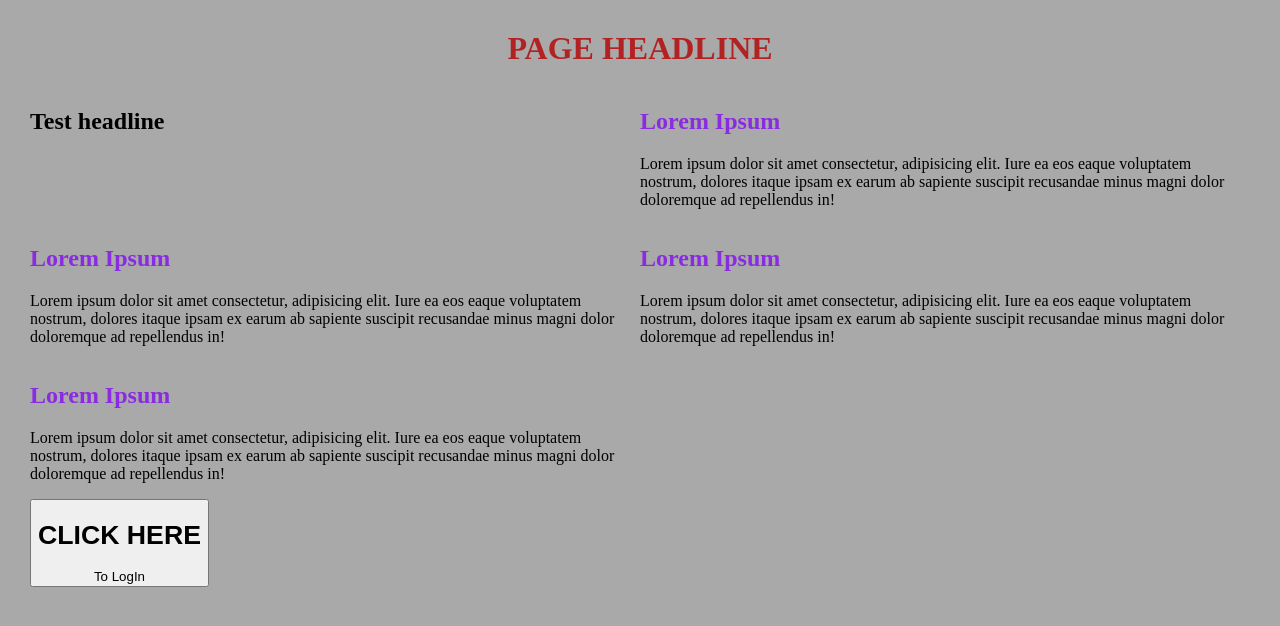
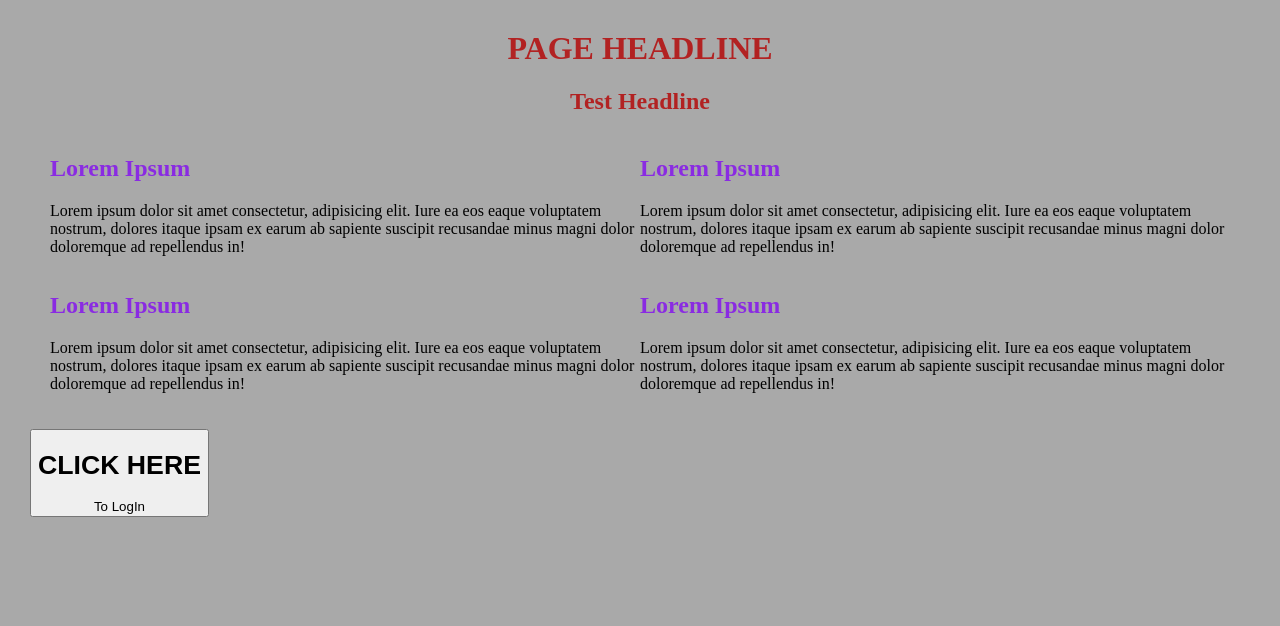
Before and after one commit to Bryscar20/python_curriculum, a Flask app: page / in a window 1280 px wide. Shown: the top 626 px of the page. Run offline with Flask 2, Linux system fonts and the light colour scheme.

Commit message:
index mods#2

```diff
--- a/login/Templates/index.html
+++ b/login/Templates/index.html
@@ -10,9 +10,9 @@
         text-align: center;
         font-weight: bolder;">
             <h1>PAGE HEADLINE</h1>
+            <h2>Test Headline</h2>
         </div>
-        <div class="wrapper" style="display: grid; grid-template-columns: 1fr 1fr; grid-template-rows: repeat(min-width, 800px 1fr)">
-            <h2>Test headline</h2>
+        <div class="wrapper" style="display: grid; grid-template-columns: 1fr 1fr; grid-template-rows: repeat(min-width, 800px 1fr); margin: 5px 20px 20px 20px;">
             <div class="one">
                 <strong><h2 style="color: blueviolet">Lorem Ipsum</h2></strong>
                 <p>Lorem ipsum dolor sit amet consectetur, adipisicing elit. Iure ea eos eaque voluptatem nostrum, dolores itaque ipsam ex earum ab sapiente suscipit recusandae minus magni dolor doloremque ad repellendus in!</p>
@@ -30,8 +30,12 @@
                 <p>Lorem ipsum dolor sit amet consectetur, adipisicing elit. Iure ea eos eaque voluptatem nostrum, dolores itaque ipsam ex earum ab sapiente suscipit recusandae minus magni dolor doloremque ad repellendus in!</p>
             </div>
         </div>
-        <form action="{{ url_for('login', filename='login.html') }}">
-            <button type="submit"><h1>CLICK HERE</h1>To LogIn</button>
-        </form>
+        <div class="button" style="display: grid">
+            <div>
+                <form action="{{ url_for('login', filename='login.html') }}">
+                    <button type="submit"><h1>CLICK HERE</h1>To LogIn</button>
+                </form>
+            </div>
+        </div>
     </body>
 </html>
```
